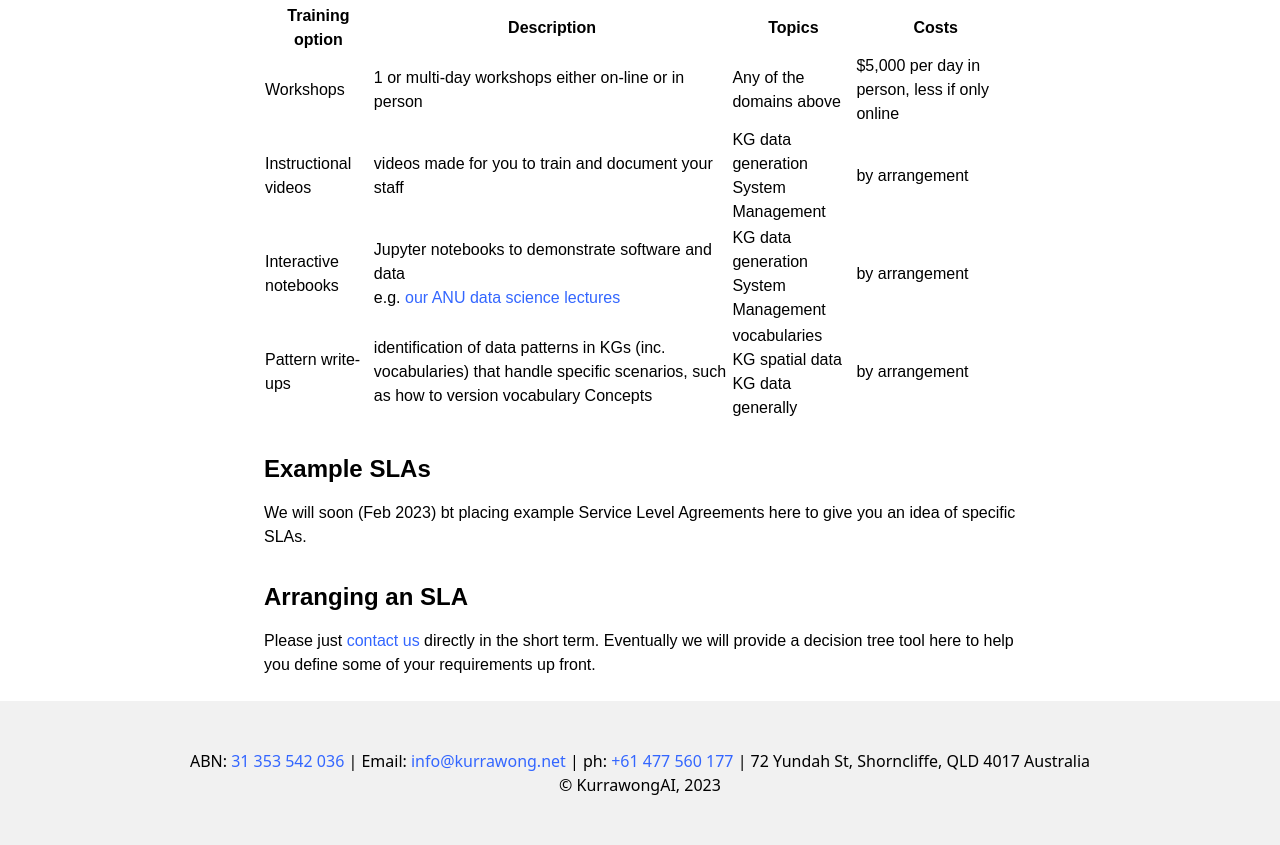
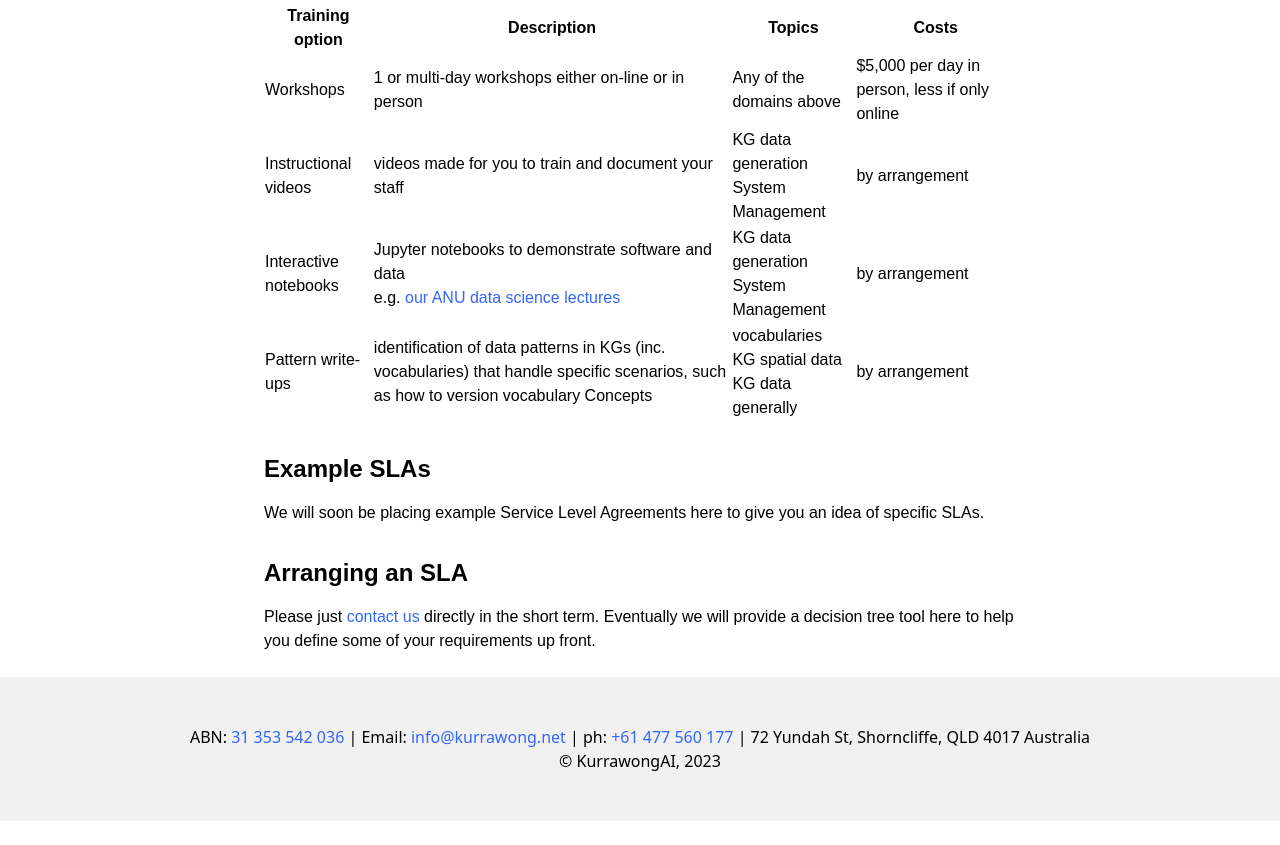
Before and after one commit to Kurrawong/kurrawong.ai, an Astro site: page /services in a window 1280 px wide. Shown: the part 8100-8945 px from the top of the page. After the commit the page ends 8921 px from the top, so only its background shows below. Built offline with nearby package versions, Linux system fonts and the light colour scheme; Astro itself is replaced by a stand-in of ours.

Commit message:
remove SLA provision date of feb23

```diff
--- a/src/pages/services.mdx
+++ b/src/pages/services.mdx
@@ -315,7 +315,7 @@ We offer the following training options:
 
 ## Example SLAs
 
-We will soon (Feb 2023) bt placing example Service Level Agreements here to give you an idea of specific SLAs.
+We will soon be placing example Service Level Agreements here to give you an idea of specific SLAs.
 
 ## Arranging an SLA
 
```
